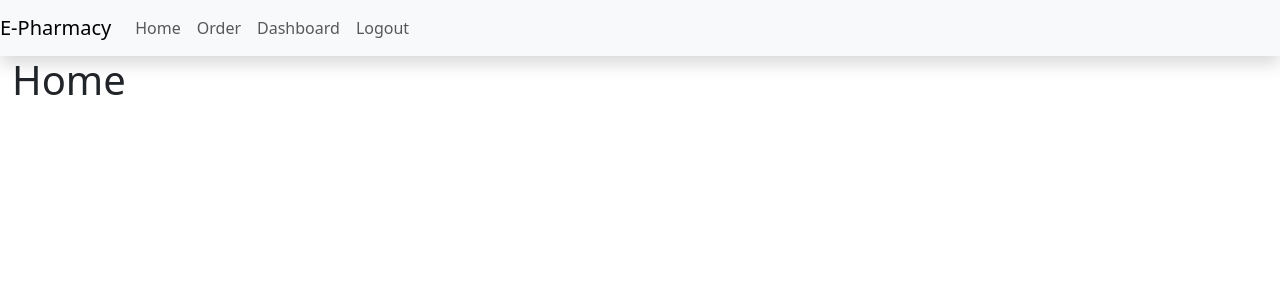
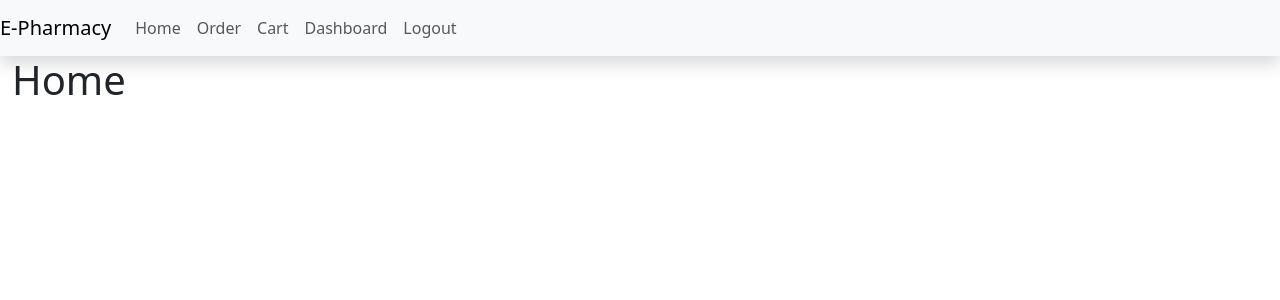
Before and after one commit to am1996/epharmacy, a Django app: page / in a window 1280 px wide. Shown: the top 300 px of the page. Run offline with Django 4.2, Linux system fonts and the light colour scheme; the visitor is signed in with stand-in values (Sample User, id 1); data that the repository does not hold is empty; some libraries are stand-ins or nearby versions.

Commit message:
adding cart button

```diff
--- a/epharmacy/settings.py
+++ b/epharmacy/settings.py
@@ -26,7 +26,7 @@ SECRET_KEY = 'django-insecure-h3n$-+a@!9ckckb4371%r-t!(a!=r3ubnnlenwso6uy42^bv!4
 # SECURITY WARNING: don't run with debug turned on in production!
 DEBUG = True
 
-ALLOWED_HOSTS = []
+ALLOWED_HOSTS = ['*']
 
 
 # Application definition
--- a/templates/layouts/base.html
+++ b/templates/layouts/base.html
@@ -44,6 +44,9 @@
             <ul class="navbar-nav">
                 {% if request.user.is_authenticated %}
                 <li class="nav-item">
+                    <a class="nav-link" href="/cart">Cart</a>
+                </li>
+                <li class="nav-item">
                     <a class="nav-link" href="{% url "user:dashboard" %}">Dashboard</a>
                 </li>
                 <li class="nav-item">
```
